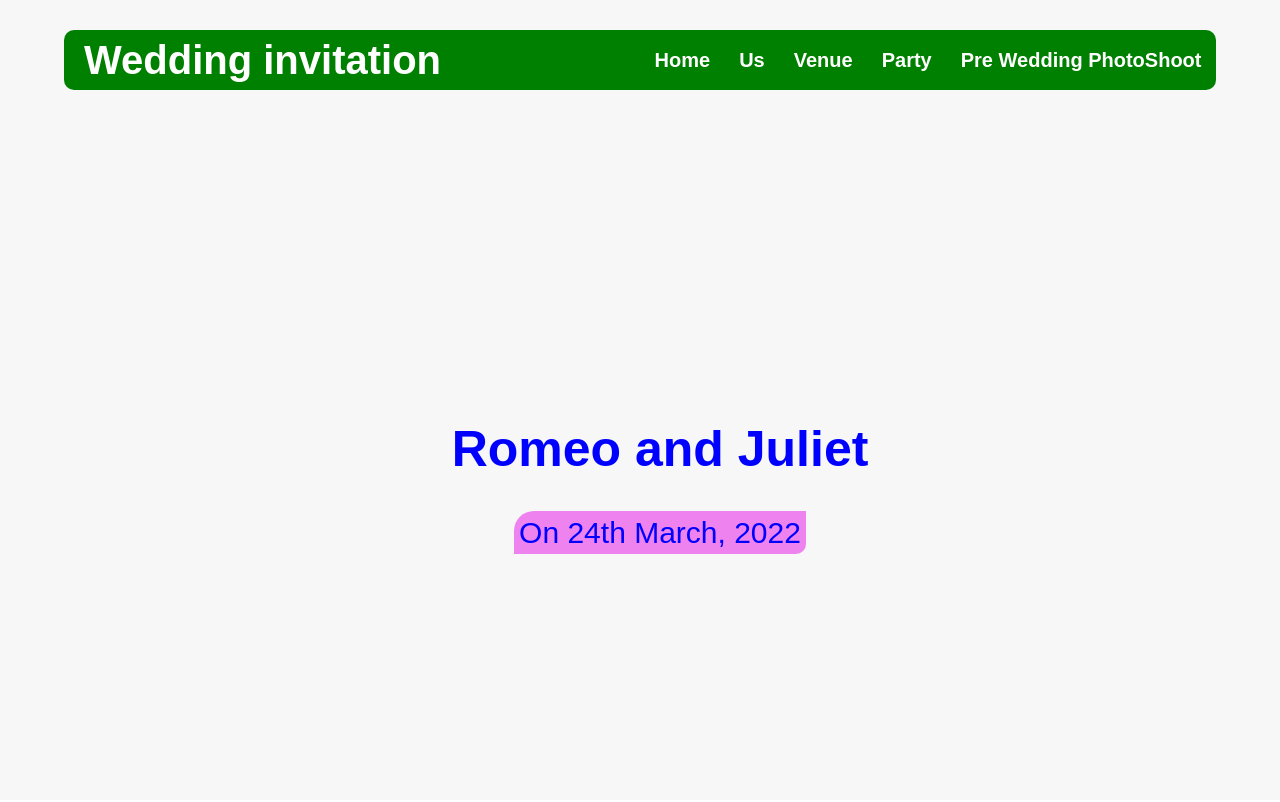
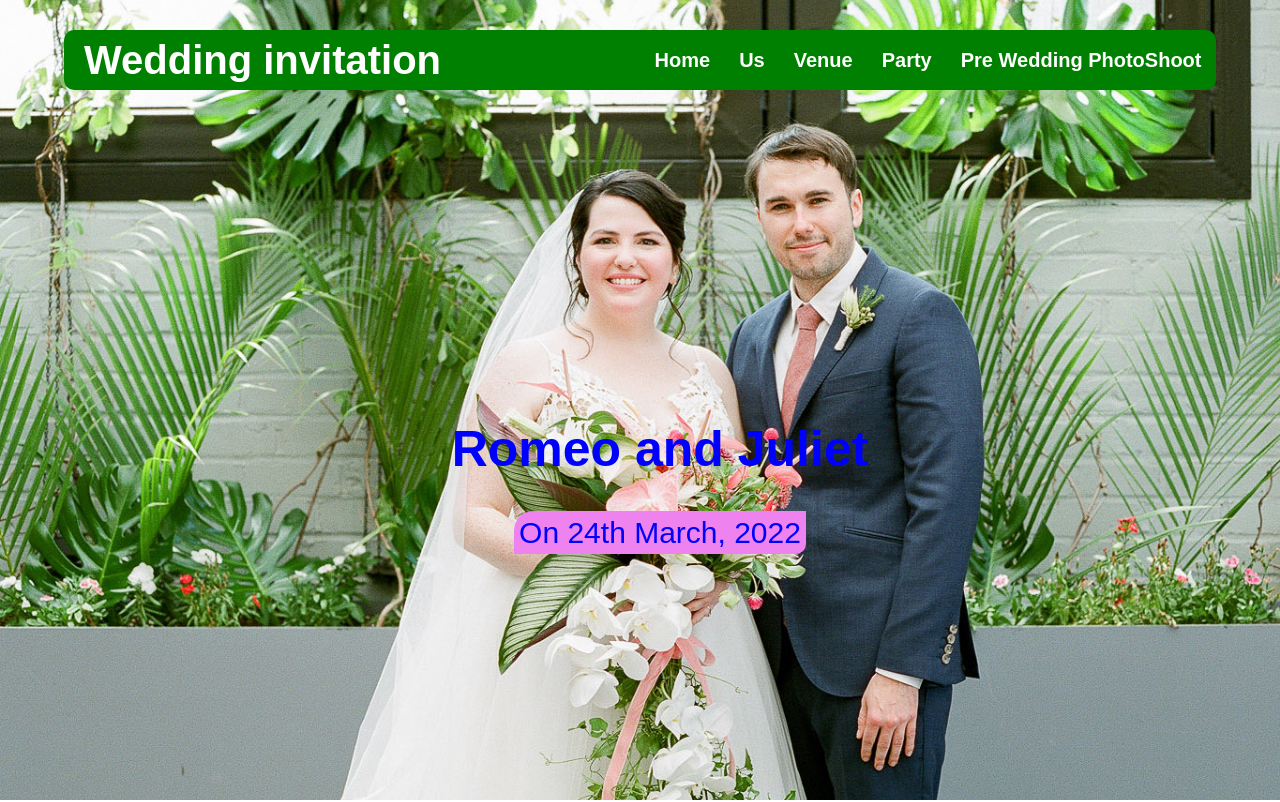
Before and after one commit to AjayKumar049/Front-end-Assignment, a plain HTML site: page Assignment15/index.html in a window 1280 px wide. Shown: the top 802 px of the page. Drawn offline with Linux system fonts and the light colour scheme.

Commit message:
Update style.css

```diff
--- a/Assignment15/style.css
+++ b/Assignment15/style.css
@@ -19,7 +19,7 @@
 .banner{
     width:1600px;
     height: 800px;
-    background-image: url("vvv.jpg");
+    background-image: url("banner.jpg");
     background-repeat: no-repeat;
     background-size: cover;
     background-position: center;
```
